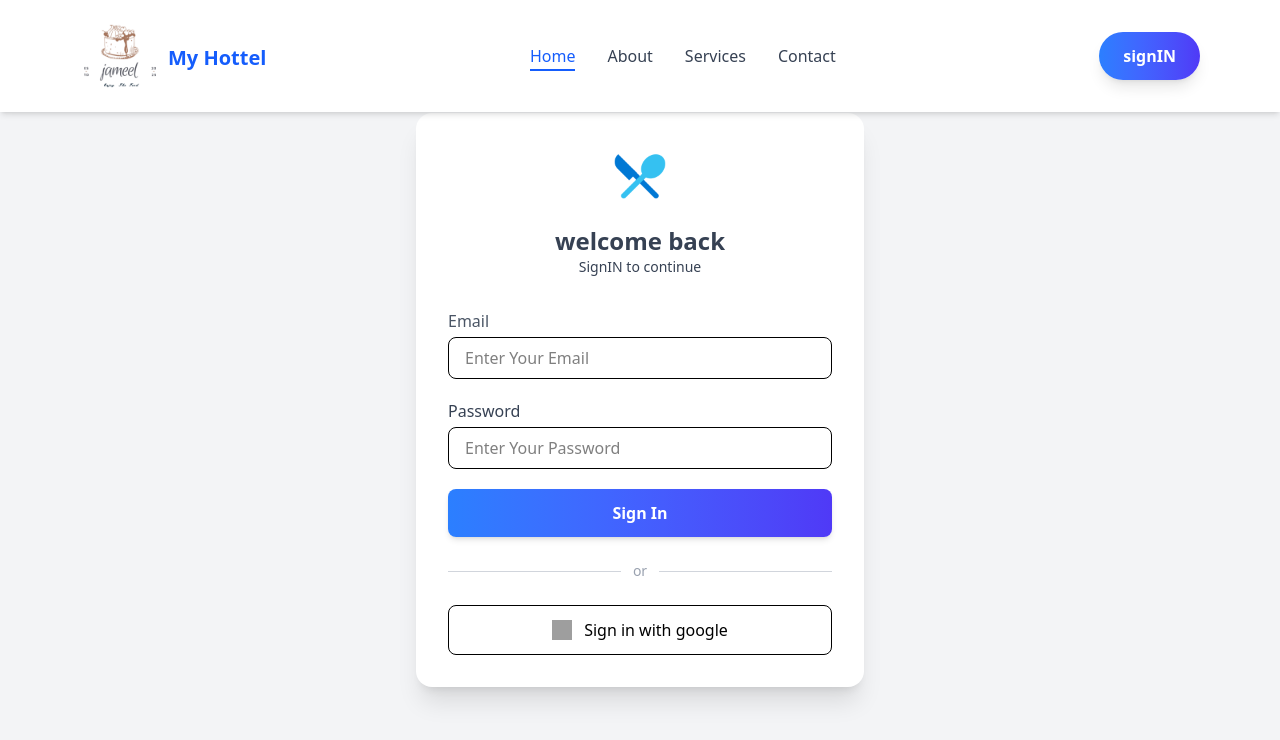
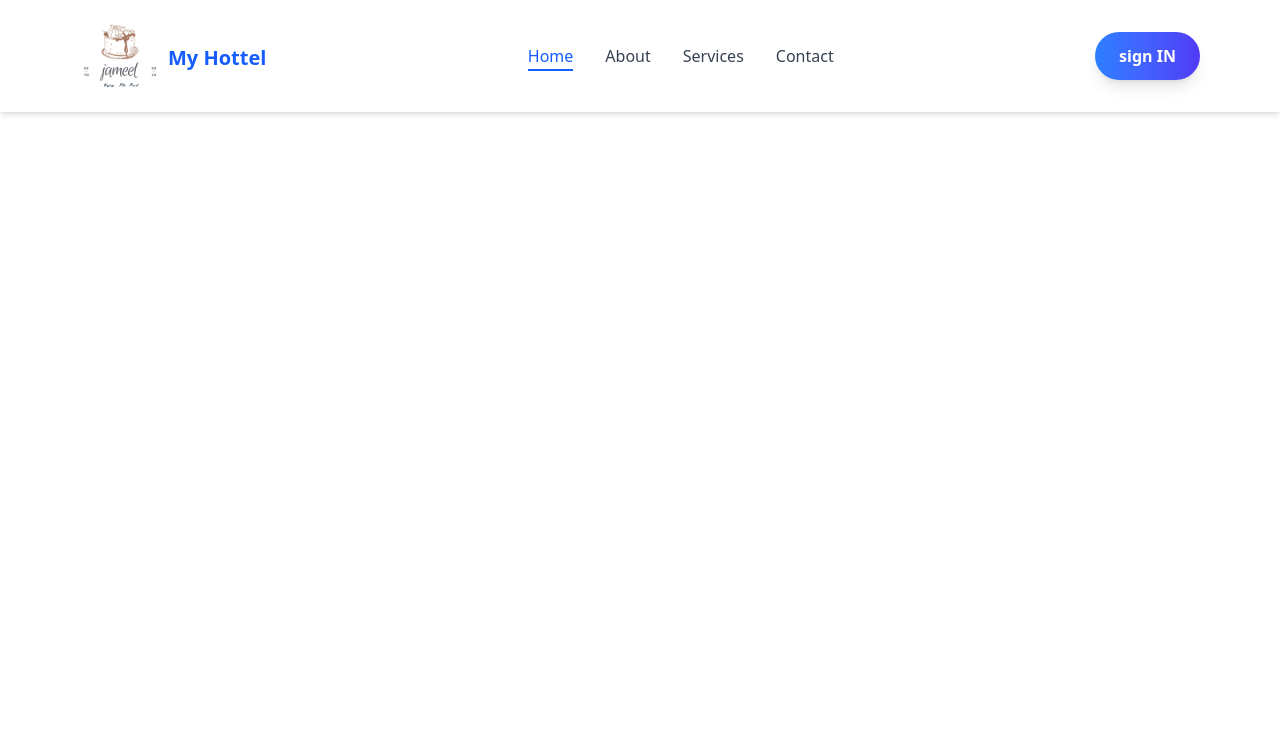
Before and after one commit to mdjameel04/learningReact, a React (Vite) app: page / in a window 1280 px wide. Shown: the top 740 px of the page. Built offline with nearby package versions, Linux system fonts and the light colour scheme; grey boxes are pictures that could not be loaded.

Commit message:
sign in completed

```diff
--- a/src/App.jsx
+++ b/src/App.jsx
@@ -1,12 +1,15 @@
 import React from 'react'
 import Navbar from './Components/Navbar'
 import SignIn from './Pages/SignIn'
+import { Route, Routes } from 'react-router-dom'
 
 const App = () => {
   return (
     <div>
    <Navbar/>
-   <SignIn/>
+<Routes>
+  <Route path='/signin' element={<SignIn/>} />
+</Routes>
     </div>
   )
 }
--- a/src/Components/Navbar.jsx
+++ b/src/Components/Navbar.jsx
@@ -1,9 +1,9 @@
 import React, { useState } from 'react'
 import { assets, NavItems } from '../assets/assets'
-import { NavLink } from 'react-router-dom'
+import { Link, NavLink } from 'react-router-dom'
 
 const Navbar = () => {
-  const [open, setopen] = useState();
+  const [open, setopen] = useState(false);
   return (
     <nav className='bg-white shadow-md w-full z-50 top-0 left-0 fixed'>
       <div className="flex items-center justify-between mx-auto p-4 max-w-6xl">
@@ -30,9 +30,11 @@ const Navbar = () => {
     </ul>
 {/* Sign In only fordesktop */}
    <div className='hidden lg:block'>
+    <Link to='/signin' onClick={()=> setopen(false)}>
     <button className= 'px-6 py-3 bg-gradient-to-r from-blue-500 to-indigo-600  text-white font-semibold rounded-4xl shadow-lg  hover:from-blue-600 hover:to-indigo-700   hover:shadow-xl transition-all duration-300 ease-in-out'>
-      signIN
+      sign IN
     </button>
+    </Link>
    </div>
 
 
@@ -56,7 +58,7 @@ const Navbar = () => {
     <ul className='flex flex-col gap-4 p-4 text-gray-700 font-medium'>
     {NavItems.map((item)=>(
       <li key={item.name}>
-     <NavLink to={item.path} className={({isActive})=>
+     <NavLink to={item.path} onClick={()=> setopen(false)} className={({isActive})=>
     `block relative pb-1 ${
       isActive ? "text-blue-600 after:absolute after:w-full after:left-0 after:bottom-0 after:h-[2px] after:bg-blue-600 "
       : "text-gray-700"
@@ -68,9 +70,11 @@ const Navbar = () => {
     ))}
     </ul>
 
+<Link to="/signin" onClick={()=> setopen(false)}>
     <button className=  'px-6 py-3 bg-gradient-to-r from-blue-500 to-indigo-600  text-white font-semibold rounded-4xl shadow-lg  hover:from-blue-600 hover:to-indigo-700   hover:shadow-xl   transition-all duration-300 ease-in-out'>
-    SignIN
+    Sign IN
     </button>
+</Link>
      </div>
     )}
 
--- a/src/Pages/SignIn.jsx
+++ b/src/Pages/SignIn.jsx
@@ -1,7 +1,15 @@
-import React from 'react'
+import React, { useState } from 'react'
 import { assets } from '../assets/assets'
 
 const SignIn = () => {
+    const [email, setemail] = useState("");
+    const [password, setpassword] = useState("");
+
+    const handleSubmit =(e)=>{
+ e.preventDefault()  // page reload ko rokta hai
+ console.log(email);
+ console.log(password)
+    }
   return (
     <div className='flex items-center justify-center min-h-screen bg-gray-100'>
       <div className='w-full max-w-md bg-white p-8 rounded-2xl shadow-xl ' >
@@ -14,15 +22,15 @@ const SignIn = () => {
     </div>
 
    {/* form */}
- <form className='space-y-5'>
+ <form className='space-y-5' onSubmit={handleSubmit}>
     <div>
-        <label className='block text-gray-600 font-medium mb-1'>Email</label>
- <input type="email" placeholder='Enter Your Email' className='w-full px-4 py-2 rounded-lg focus:ring-2 border focus:ring-blue-600 outline-none' />
+        <label htmlFor='email' className='block text-gray-600 font-medium mb-1'>Email</label>
+ <input id='email' type="email" placeholder='Enter Your Email' value={email} onChange={(e)=> setemail(e.target.value)} className='w-full px-4 py-2 rounded-lg focus:ring-2 border focus:ring-blue-600 outline-none' required />
     </div>
 
 <div>
-    <label className='block font-medium text-gray-700 mb-1'>Password</label>
-<input type="password" placeholder='Enter Your Password' className='w-full px-4 py-2 focus:ring-2 focus:ring-blue-600 border rounded-lg outline-none' />
+    <label htmlFor='password' className='block font-medium text-gray-700 mb-1'>Password</label>
+<input id='password' type="password" placeholder='Enter Your Password' value={password} onChange={(e)=> setpassword(e.target.value) } className='w-full px-4 py-2 focus:ring-2 focus:ring-blue-600 border rounded-lg outline-none' required/>
 </div>
 {/* buttons */}
  <button className='w-full py-3 bg-gradient-to-r from-blue-500 to-indigo-600 text-white font-semibold rounded-lg shadow-md hover:to-indigo-700 transition duration-300' type='submit'>
@@ -45,6 +53,12 @@ const SignIn = () => {
 Sign in with google
 </button>
 
+{/* extra links */}
+
+<div className='flex justify-between mt-6 text-sm text-blue-600'>
+<a href="/forgot-password" className='hover:underline' > Forgot-Password</a>
+<a href="/Create-Account" className='hover:underline' > Create-Account</a>
+</div>
       </div>
     </div>
   )
```
